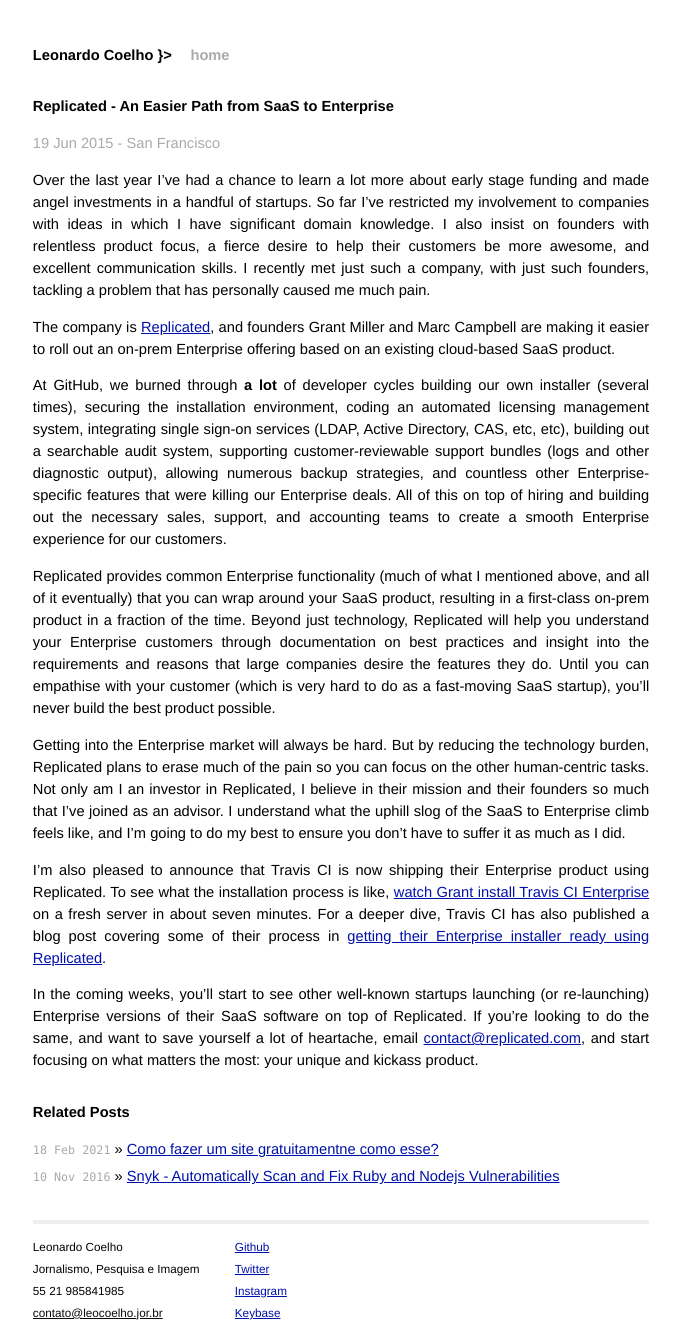
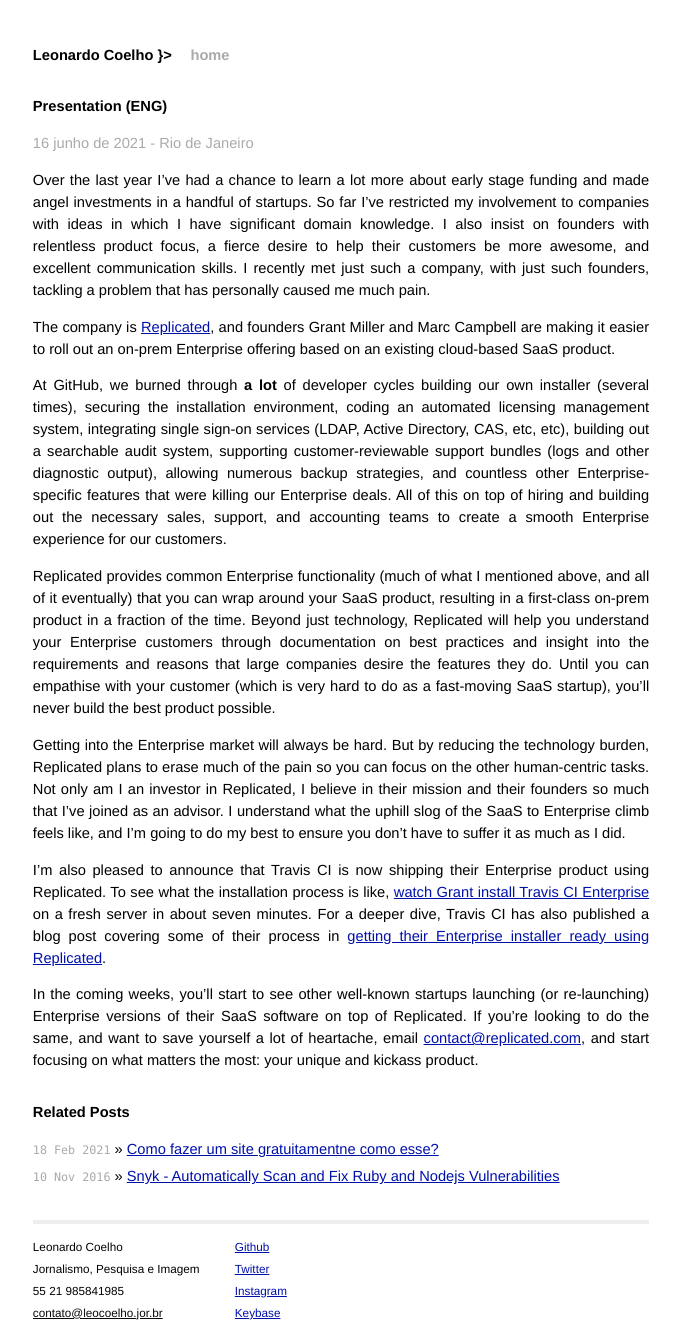
Before and after one commit to mojombo/mojombo.github.io, a Jekyll site: the page built from _posts/2021-06-16-presentation.md, in a window 1280 px wide. Shown: the whole page, without its empty margins (299-980 px from the left). Built offline with Jekyll 4.4.1, drawn with Linux system fonts in a browser that asks for light colours.

Commit message:
Edited Note

```diff
--- a/_posts/2021-06-16-presentation.md
+++ b/_posts/2021-06-16-presentation.md
@@ -1,12 +1,14 @@
 ---
 layout: post
-title: Replicated - An Easier Path from SaaS to Enterprise
+title: Presentation (ENG)
+tags: [english]
+modified: 2021-06-16T21:17:13-03:00
 ---
 
 {{ page.title }}
 ================
 
-<p class="meta">19 Jun 2015 - San Francisco</p>
+<p class="meta">16 junho de 2021 - Rio de Janeiro </p>
 
 Over the last year I've had a chance to learn a lot more about early stage
 funding and made angel investments in a handful of startups. So far I've
```
